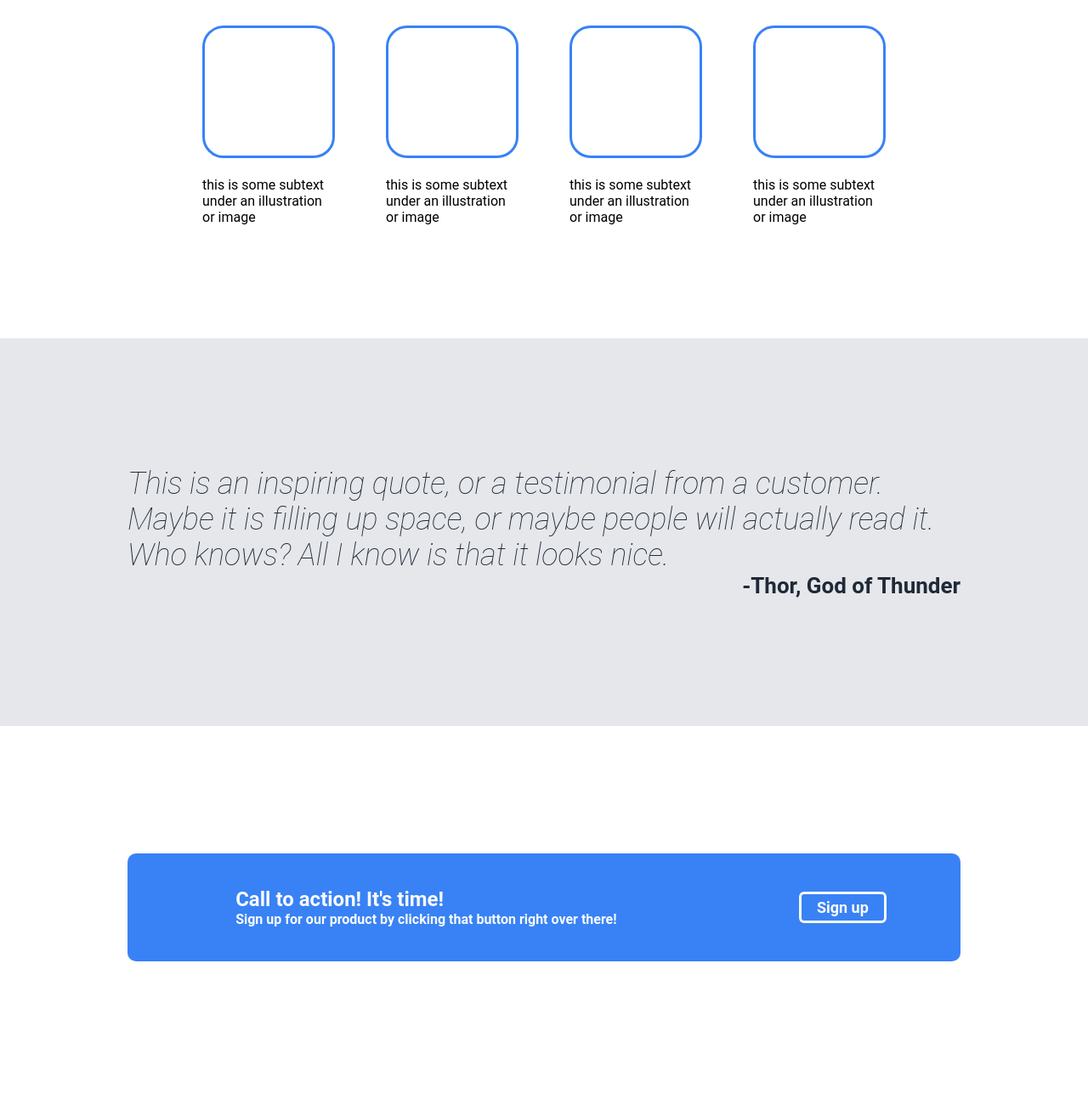
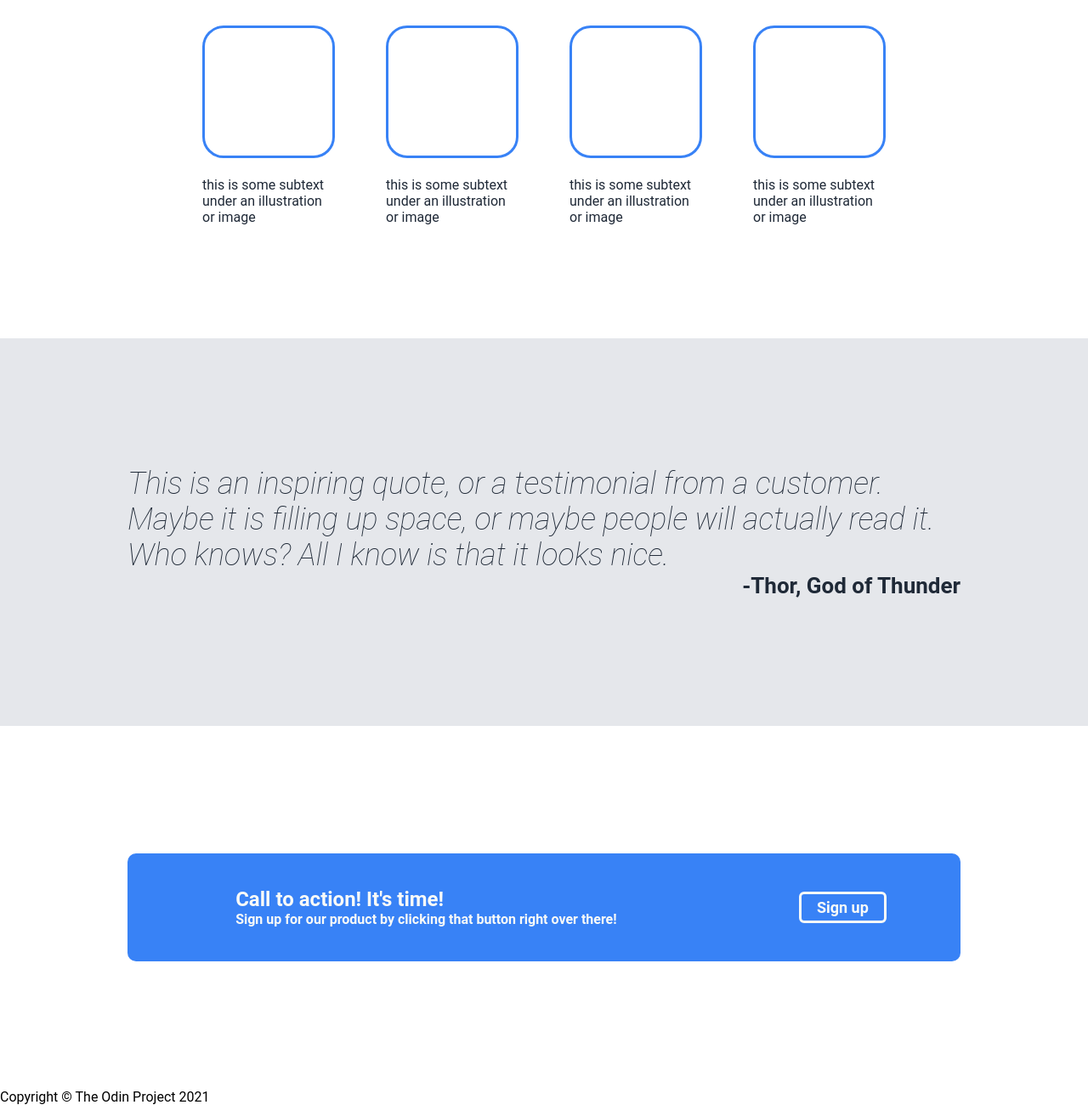
Before and after one commit to SoggyDoggie/landing-page, a plain HTML site: page index.html in a window 1280 px wide. Shown: the part 683-1983 px from the top of the page at 85% size. Drawn offline with Linux system fonts and the light colour scheme.

Commit message:
Create footer container and content

```diff
--- a/index.html
+++ b/index.html
@@ -88,5 +88,8 @@
 
 
 
+     <div class ="footer">
+        <p>Copyright © The Odin Project 2021</p>
+     </div>
 </body>
 </html>
--- a/style.css
+++ b/style.css
@@ -123,6 +123,7 @@ body {
     .subheading{
         font-size: 36px;
         font-weight: bolder;
+        color:#1F2937;
     }
 
     .boxes{
@@ -145,6 +146,7 @@ body {
                 width: 150px;
                 display: flex;
                 flex-wrap: wrap;
+                color:#1F2937;
             }
 
 
@@ -219,3 +221,11 @@ body {
             font-weight: bold;
             align-self:center;
         }
+
+
+
+
+
+.footer{
+
+}
```
